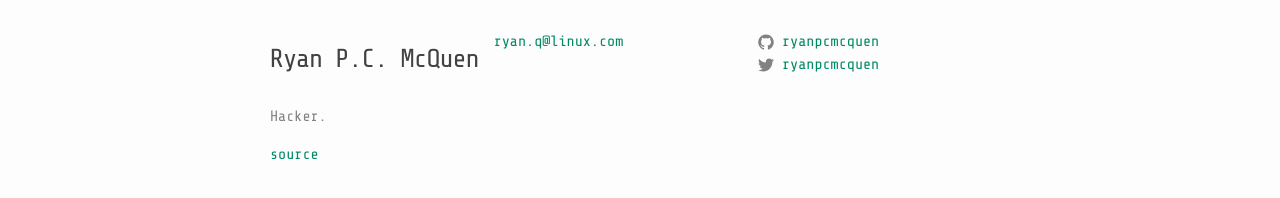
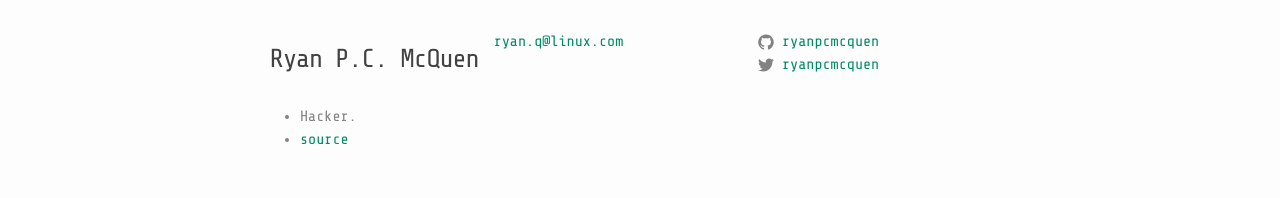
Before and after one commit to ryanpcmcquen/ryanpcmcquen.github.io, a Jekyll site: the page built from index.html, in a window 1280 px wide. Shown: the part 632-830 px from the top of the page. Built offline with Jekyll 4.4.1, drawn with Linux system fonts in a browser that asks for light colours.

Commit message:
make footer look more consistent

```diff
--- a/_includes/footer.html
+++ b/_includes/footer.html
@@ -45,8 +45,10 @@
       </div>
 
       <div class="footer-col  footer-col-3">
-        <p class="text">{{ site.description }}</p>
-        <p><a target="_blank" href="https://github.com/ryanpcmcquen/ryanpcmcquen.github.io">source</a></p>
+        <ul>
+          <li class="generic-list">{{ site.description }}</li>
+          <li><a target="_blank" href="https://github.com/ryanpcmcquen/ryanpcmcquen.github.io">source</a></li>
+        </ul>
       </div>
     </div>
 
```
